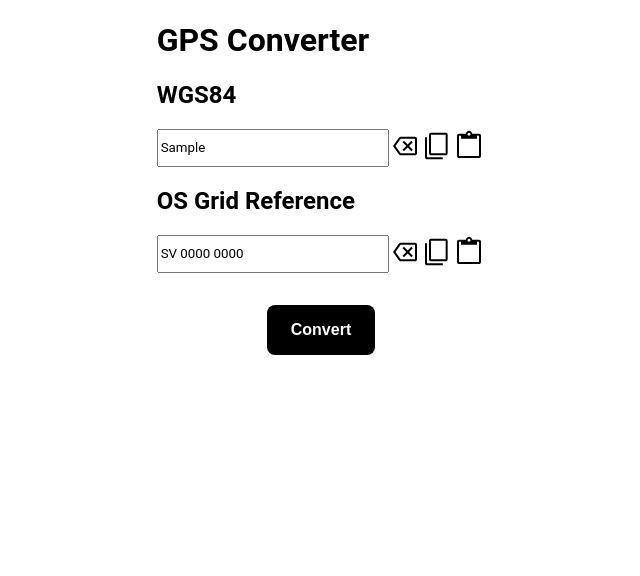
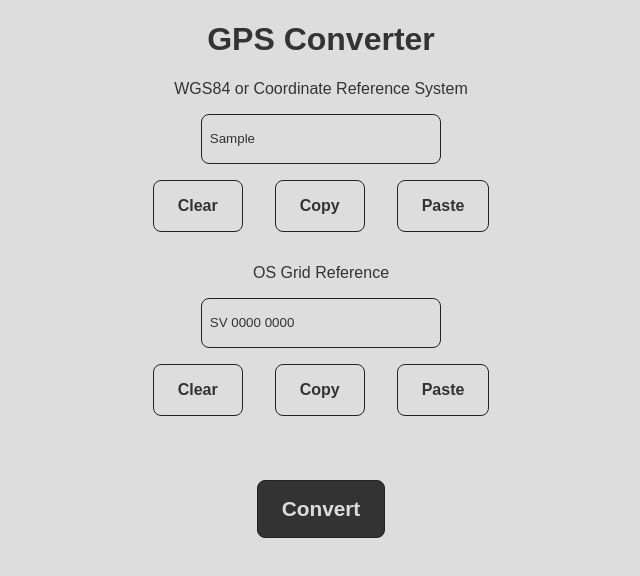
Before and after one commit to MaxAFriedrich/GPS-Converter, a website built with Vite: page index.html in a window 1280 px wide. Both pictures are taken after typing "Sample", "Sample" into the empty fields and a click on the button "Convert". Shown: the whole page, without its empty margins (319-959 px from the left). Built offline with nearby package versions, Linux system fonts and the light colour scheme; files whose address does not match are found by name; what geo-coordinates-parser would draw is missing.

Commit message:
fixed error handelling and styling

```diff
--- a/index.html
+++ b/index.html
@@ -11,21 +11,24 @@
 </head>
 <body>
 <h1>GPS Converter</h1>
-<h2>WGS84</h2>
-<div class="inpContainer" id="wgs84Div"><input id="wgs84Inp" placeholder="N 51° 53.947 W 000° 10.018">
-    <button id="wgs84Clear"><img alt="clear" src="backspace_FILL0_wght400_GRAD0_opsz48.svg"></button>
-    <button id="wgs84Copy"><img alt="copy" src="content_copy_FILL0_wght400_GRAD0_opsz48.svg"></button>
-    <button id="wgs84Paste"><img alt="paste" src="content_paste_FILL0_wght400_GRAD0_opsz48.svg"></button>
+<label for="wgs84Inp">WGS84 or Coordinate Reference System</label>
+<input id="wgs84Inp" placeholder="N 51° 53.947 W 000° 10.018">
+<div class="inpContainer" id="wgs84Div">
+    <button id="wgs84Clear">Clear</button>
+    <button id="wgs84Copy">Copy</button>
+    <button id="wgs84Paste">Paste</button>
 </div>
-<h2>OS Grid Reference</h2>
-<div id="osgbDiv" class="inpContainer"><input id="osgbInp" placeholder="ST 72533 88828">
-    <button id="osgbClear"><img alt="clear" src="backspace_FILL0_wght400_GRAD0_opsz48.svg"></button>
-    <button id="osgbCopy"><img alt="copy" src="content_copy_FILL0_wght400_GRAD0_opsz48.svg"></button>
-    <button id="osgbPaste"><img alt="paste" src="content_paste_FILL0_wght400_GRAD0_opsz48.svg"></button>
+<label for="osgbInp">OS Grid Reference</label>
+<input id="osgbInp" placeholder="ST 72533 88828">
+<div id="osgbDiv" class="inpContainer">
+    <button id="osgbClear">Clear</button>
+    <button id="osgbCopy">Copy</button>
+    <button id="osgbPaste">Paste</button>
 </div>
 <div id="convertDiv">
     <button id="convertRunner">Convert</button>
 </div>
+<div id="errorDiv"></div>
 <script type="module" src="/src/main.ts"></script>
 </body>
 </html>
--- a/src/main.css
+++ b/src/main.css
@@ -1 +1,87 @@
-@font-face{font-family:'Roboto';font-style:normal;font-weight:400;font-display:swap;src:url(roboto.ttf) format('truetype')}html{font-family:'Roboto',sans-serif;}body{margin:auto;width:max-content;}button{background-color:rgba(255,255,255,0);border:none;color:Black;padding:0;text-align:center;text-decoration:none;display:inline-block;font-size:16px;}img{height:2rem;width:2rem;}input{height:2rem;width:30ch;font-family:inherit;}.inpContainer{display:flex;}#convertDiv{margin:auto;margin-top:2rem;width:fit-content;}#convertRunner{background-color:#000000;border:none;color:white;padding:1rem 1.5rem;text-align:center;text-decoration:none;display:inline-block;font-size:1rem;font-weight:800;border-radius:.5rem;}
+:root {
+    --bg-color: #ddd;
+    --text-color: #333;
+    --border-color: #222;
+}
+
+body {
+    font-family: sans-serif;
+    background-color: var(--bg-color);
+    color: var(--text-color);
+    text-align: center;
+}
+
+img {
+    height: 2rem;
+    width: 2rem;
+}
+
+label, input{
+    display: block;
+    margin: 1rem auto auto;
+}
+
+input {
+    height: 2rem;
+    width: 30ch;
+    font-family: inherit;
+    background: inherit;
+    color: inherit;
+    border: var(--border-color) solid 1px;
+    border-radius: 0.5rem;
+    outline: none;
+    padding: 0.5rem;
+}
+
+.inpContainer {
+    display: flex;
+    flex-direction: row;
+    justify-content: center;
+    align-items: center;
+}
+
+#convertDiv {
+    margin: 2rem auto auto;
+    width: fit-content;
+}
+
+#convertRunner{
+    font-size: 1.3rem;
+    background-color: var(--text-color);
+    color: var(--bg-color);
+}
+
+button {
+    padding: 1rem 1.5rem;
+    text-align: center;
+    text-decoration: none;
+    display: inline-block;
+    font-size: 1rem;
+    font-weight: 800;
+    border-radius: 0.5rem;
+    cursor: pointer;
+    margin: 1rem;
+    background: var(--bg-color);
+    color: var(--text-color);
+    border: var(--border-color) solid 1px;
+    outline: none;
+}
+
+#errorDiv{
+    margin: 2rem auto auto;
+    width: 75vw;
+    background-color: rgba(255, 0, 0, 0.31);
+    color: var(--text-color);
+    padding: 1rem;
+    border-radius: 0.5rem;
+    display: none;
+}
+
+
+@media (prefers-color-scheme: dark) {
+    :root {
+        --bg-color: #333;
+        --text-color: #ddd;
+        --border-color: #fff;
+    }
+}
--- a/src/main.ts
+++ b/src/main.ts
@@ -1,44 +1,79 @@
 import './main.css'
 // @ts-ignore
 import {GT_OSGB, GT_WGS84} from './geotools.js'
-import { convert } from 'geo-coordinates-parser'
+import {convert} from 'geo-coordinates-parser'
 
 const wgs84InputElement = (document.getElementById("wgs84Inp") ?? document.createElement("input")) as HTMLInputElement;
 const osgbInputElement = (document.getElementById("osgbInp") ?? document.createElement("input")) as HTMLInputElement;
+const errorDiv = (document.getElementById("errorDiv") ?? document.createElement("div")) as HTMLDivElement;
+
+function hideError() {
+    errorDiv.style.display = "none";
+    errorDiv.textContent = "";
+}
+
+function showError(message: string) {
+    errorDiv.style.display = "block";
+    errorDiv.textContent = message;
+}
 
 function convertCoordinates() {
+    hideError();
     const wgs84Value = wgs84InputElement.value.trim();
     const osgbValue = osgbInputElement.value.trim();
     let wgs84Instance, osgbInstance, convertedCoordinates;
 
     if (wgs84Value) {
         wgs84Instance = new GT_WGS84();
-        convertedCoordinates = convert(wgs84Value);
-        wgs84Instance.setDegrees(convertedCoordinates.decimalLatitude, convertedCoordinates.decimalLongitude);
-        osgbInstance = wgs84Instance.getOSGB();
-        osgbInputElement.value = osgbInstance.getGridRef(4);
+        try {
+            convertedCoordinates = convert(wgs84Value);
+        } catch (error) {
+            showError("Invalid WGS84 coordinates: " + error);
+            return;
+        }
+        try {
+            wgs84Instance.setDegrees(convertedCoordinates.decimalLatitude, convertedCoordinates.decimalLongitude);
+            osgbInstance = wgs84Instance.getOSGB();
+            osgbInputElement.value = osgbInstance.getGridRef(4);
+        } catch (error) {
+            showError("Conversion error: " + error);
+            return;
+        }
     } else if (osgbValue) {
         osgbInstance = new GT_OSGB();
         if (osgbInstance.parseGridRef(osgbValue)) {
             wgs84Instance = osgbInstance.getWGS84();
             wgs84InputElement.value = `${wgs84Instance.latitude}, ${wgs84Instance.longitude}`;
         } else {
-            wgs84InputElement.value = "NaN, NaN";
+            showError("Invalid OSGB coordinates");
+            return;
         }
     }
 }
 
-function copyToClipboard(inputElement: HTMLInputElement) {
-    navigator.clipboard.writeText(inputElement.value)
-        .then(() => console.log(`${inputElement.id} copied to clipboard`))
-        .catch(error => console.error(`Failed to copy ${inputElement.id} to clipboard: `, error));
+async function copyToClipboard(inputElement: HTMLInputElement) {
+    hideError();
+    navigator.permissions.query({name: "clipboard-write" as PermissionName}).then((result) => {
+        if (result.state === "granted" || result.state === "prompt") {
+            navigator.clipboard.writeText(inputElement.value).then(() => {
+                console.log("Text copied to clipboard");
+            }, (err) => {
+                showError("Failed to copy text: " + err);
+            });
+        }
+    });
+
 }
 
-function pasteFromClipboard(inputElement: HTMLInputElement) {
-    navigator.clipboard.readText()
-        .then(text => inputElement.value = text)
-        .catch(error => console.error("Failed to read clipboard contents: ", error));
+async function pasteFromClipboard(inputElement: HTMLInputElement) {
+    hideError();
+    navigator.clipboard.readText().then((text) => {
+        inputElement.value = text;
+    }).catch((err) => {
+        showError("Failed to read clipboard contents: " + err);
+    });
 }
+
 
 document.getElementById("convertRunner")?.addEventListener("click", convertCoordinates);
 document.getElementById("wgs84Copy")?.addEventListener("click", () => copyToClipboard(wgs84InputElement));
```
